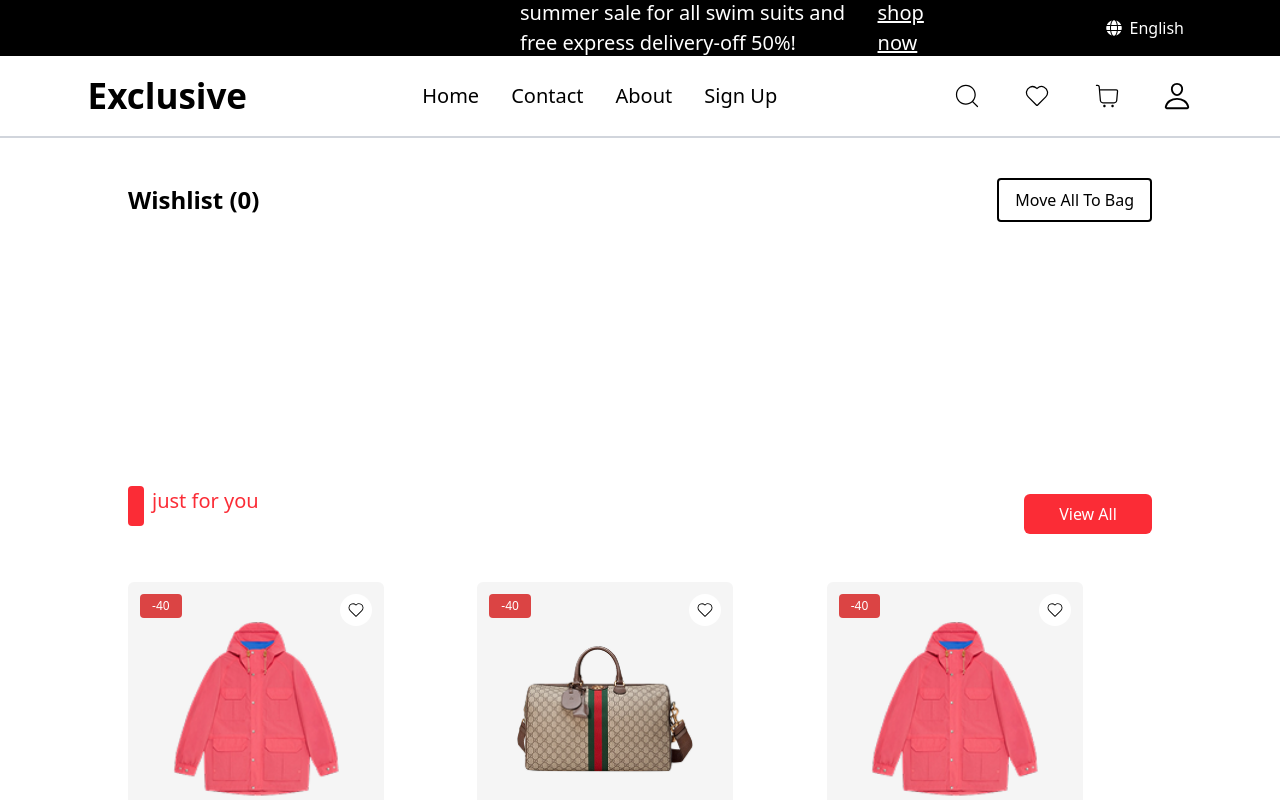
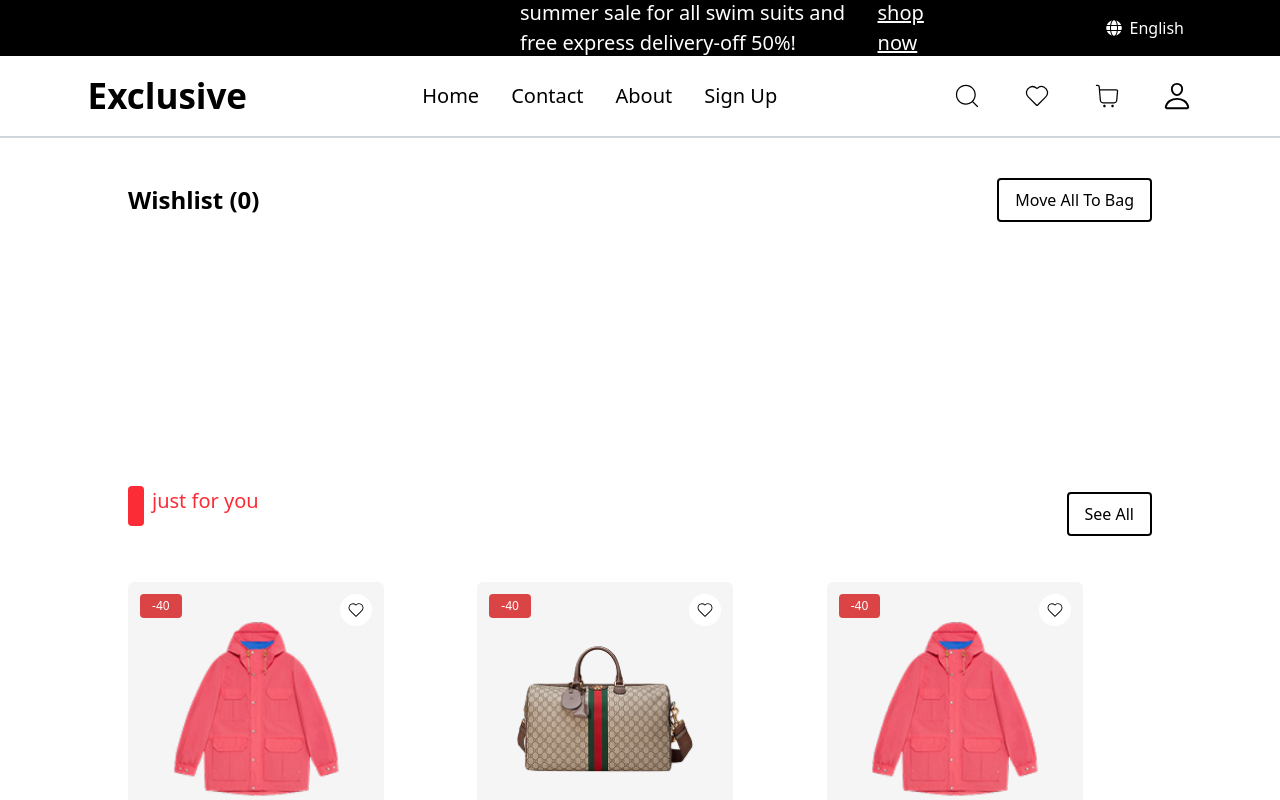
Before and after one commit to NourAlshmali/Exlusive-E-commerce, a React (Vite) app: page /wishlist in a window 1280 px wide. Shown: the top 800 px of the page. Built offline with nearby package versions, Linux system fonts and the light colour scheme.

Commit message:
feat: Update NavBar and Wishlist components

```diff
--- a/src/components/NavBar.jsx
+++ b/src/components/NavBar.jsx
@@ -1,6 +1,6 @@
-import React, { useState } from "react";
+import React, { useContext, useState } from "react";
 import { useNavigate } from "react-router-dom";
-
+import { WishlistContextData } from "../components/WishlistContext";
 import TopNav from "./TopNav";
 import { CiSearch, CiHeart, CiShoppingCart } from "react-icons/ci";
 import { IoPersonOutline } from "react-icons/io5";
@@ -13,9 +13,12 @@ import {
   FaSignOutAlt,
 } from "react-icons/fa";
 import { Link } from "react-router-dom";
+import Wishlist from "../pages/WishList";
 
 const NavBar = () => {
   const navigate = useNavigate();
+  const { wishlist } = useContext(WishlistContextData);
+
 
   const [showSearch, setShowSearch] = useState(false);
   const [account, setAccount] = useState(false);
@@ -24,7 +27,7 @@ const NavBar = () => {
     { id: 1, tab: "Home", path: "/" },
     { id: 2, tab: "Contact" },
     { id: 3, tab: "About" },
-    { id: 4, tab: "Sign Up" , path:"/signup" },
+    { id: 4, tab: "Sign Up", path: "/signup" },
   ];
 
   const NavIcons = [
@@ -47,19 +50,16 @@ const NavBar = () => {
   ];
 
   const handleIconClick = (icon) => {
-
     if (icon.path) {
       navigate(icon.path);
       return;
     }
-
 
     if (icon.type === "search") {
       setShowSearch((prev) => !prev);
       setAccount(false);
       return;
     }
-
 
     if (icon.type === "account") {
       setAccount((prev) => !prev);
@@ -96,7 +96,10 @@ const NavBar = () => {
                 icon.type === "heart"
                   ? "hover:text-red-500"
                   : "hover:text-blue-500"
-              }`}
+              }
+
+
+              `}
             >
               {icon.type === "search" && showSearch ? (
                 <input
@@ -109,6 +112,13 @@ const NavBar = () => {
               ) : (
                 icon.tab
               )}
+
+         {icon.type === "heart" && wishlist.length > 0 && (
+            <span className="absolute -top-2 -right-2 bg-red-500 text-white text-[12px] w-5 h-5 flex items-center justify-center rounded-full">
+             {wishlist.length}
+              </span>
+)}
+
 
               {icon.type === "account" && account && (
                 <AccountDropdown items={accountDropDown} />
--- a/src/pages/WishList.jsx
+++ b/src/pages/WishList.jsx
@@ -17,7 +17,6 @@ const Wishlist = () => {
   return (
     <div className="bg-white min-h-screen flex justify-center py-10">
       <div className="w-[90%] max-w-5xl flex flex-col">
-
         <div className="flex justify-between items-center mb-6">
           <h2 className="text-2xl font-bold">Wishlist ({wishlist.length})</h2>
           <button className="px-4 py-2 border-2 border-black rounded hover:bg-black hover:text-white transition">
@@ -25,13 +24,10 @@ const Wishlist = () => {
           </button>
         </div>
 
-
         <div className="grid grid-cols-1 md:grid-cols-2 lg:grid-cols-3 gap-6 mb-20">
           {wishlist.map((item) => (
             <div key={item.id} className="group flex flex-col gap-2 w-64">
-
               <div className="relative bg-[#F5F5F5] rounded-md flex justify-center items-center overflow-hidden h-64">
-
                 <div className="absolute top-2 right-2 w-10 h-10 rounded-full bg-red-500 hover:bg-gray-400 flex justify-center items-center">
                   <button
                     onClick={() => toggleWishlist(item)}
@@ -41,7 +37,6 @@ const Wishlist = () => {
                   </button>
                 </div>
 
-
                 <div className="w-full bg-[#F5F5F5] rounded-md p-10 flex justify-center items-center overflow-hidden">
                   <img
                     src={item.image}
@@ -49,7 +44,6 @@ const Wishlist = () => {
                     className="object-contain h-full w-full transform group-hover:scale-110 transition duration-300"
                   />
                 </div>
-
 
                 <button className="absolute bottom-0 w-full bg-black text-white py-2 opacity-0 group-hover:opacity-100 transition-opacity">
                   Add To Cart
@@ -81,9 +75,9 @@ const Wishlist = () => {
           <HomeHeader type="just for you" title=" " />
           <button
             onClick={handleWithView}
-            className="w-32 h-10 bg-red-500 hover:bg-gray-500 rounded-md text-white cursor-pointer"
+            className="px-4 py-2 border-2 border-black rounded hover:bg-black hover:text-white transition"
           >
-            View All
+            See All
           </button>
         </div>
 
```
